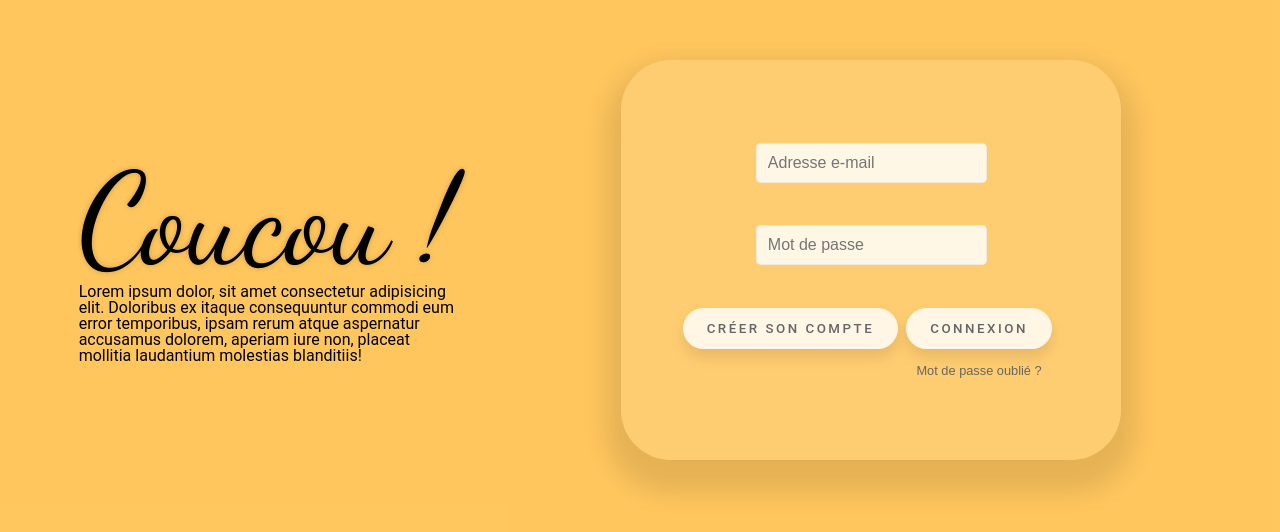
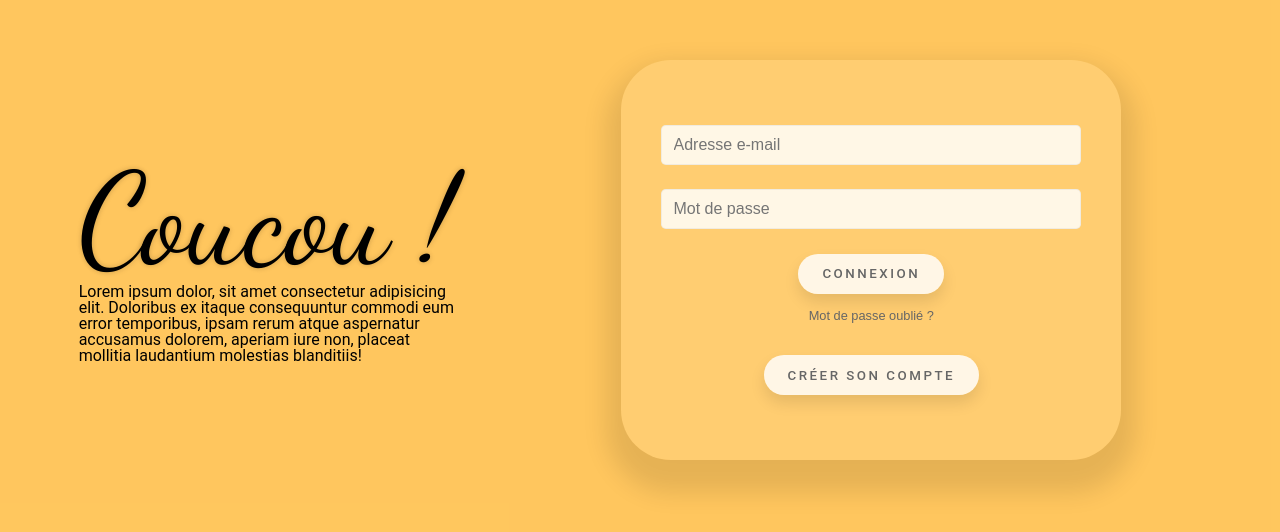
Before and after one commit to theodorebing/projet-coucou, a React app: page / in a window 1280 px wide. Shown: the part 260-792 px from the top of the page. Built offline with nearby package versions, Linux system fonts and the light colour scheme.

Commit message:
form is modified

```diff
--- a/src/components/Index/IndexLoginForm/Field/index.js
+++ b/src/components/Index/IndexLoginForm/Field/index.js
@@ -16,7 +16,7 @@ const Field = ({
   const inputId = `field-${name}`;
   return (
 
-    <div className="Field">
+    <div className="field">
       <input
         id={inputId}
         value={value}
--- a/src/components/Index/IndexLoginForm/Field/styles.scss
+++ b/src/components/Index/IndexLoginForm/Field/styles.scss
@@ -1,5 +1,8 @@
 @use 'src/styles/vars';
 
+.field {
+    width: 100%;
+}
 .indexloginform {
 
   &-input {
--- a/src/components/Index/IndexLoginForm/index.js
+++ b/src/components/Index/IndexLoginForm/index.js
@@ -39,13 +39,14 @@ const IndexLoginForm = ({
           value={password}
         />
         <div className="buttons-div">
-          <div className="buttons-div-signin">
-            <button type="submit" className="indexloginform-button-signin button">Créer son compte</button>
-          </div>
 
           <div className="buttons-div-login">
             <button type="submit" className="indexloginform-button-login button">Connexion</button>
             <span className="indexloginform-link"><a href="#">Mot de passe oublié ?</a></span>
+          </div>
+
+          <div className="buttons-div-signin">
+            <button type="submit" className="indexloginform-button-signin button">Créer son compte</button>
           </div>
         </div>
       </form>
--- a/src/components/Index/IndexLoginForm/styles.scss
+++ b/src/components/Index/IndexLoginForm/styles.scss
@@ -25,7 +25,40 @@
     height: 2.5em;
     background-color: rgba(255, 255, 255, 0.829);
   }
+
+  &-button-login {
+    text-transform: uppercase;
+    letter-spacing: 2.5px;
+    color: vars.$grey-color;
+    padding: 0.8rem 1.5rem;
+    font-family: vars.$font-button;
+    letter-spacing: 2.5px;
+    font-weight: 500;
+    border: none;
+    border-radius: 45px;
+    box-shadow: 0px 8px 15px rgba(0, 0, 0, 0.1);
+    transition: all 0.3s ease 0s;
+    cursor: pointer;
+    outline: none;
+
+    &:hover {
+      background-color: rgba(255, 255, 255, 0.850);
+      box-shadow: 0px 10px 20px rgba(0, 0, 0, 0.2);
+    }
+
+    &:active {
+      vertical-align: top;
+      padding: 0.6rem 1.3rem;
+      background-color: vars.$main-color;
+      color: #fff;
+      box-shadow: 0px 15px 20px #f6b02d71;
+      margin-top: 0.2rem;
+      margin-bottom: 0.2rem;
+    }
+  }
+
   &-button-signin {
+    margin-top: 2rem;
     text-transform: uppercase;
     letter-spacing: 2.5px;
     color: vars.$grey-color;
@@ -40,27 +73,22 @@
     transition: all 0.3s ease 0s;
     cursor: pointer;
     outline: none;
+
+    &:hover {
+      background-color: rgba(255, 255, 255, 0.850);
+      box-shadow: 0px 10px 20px rgba(0, 0, 0, 0.2);
+    }
+
+    &:active {
+      vertical-align: top;
+      padding: 0.6rem 1.3rem;
+      background-color: vars.$main-color;
+      color: #fff;
+      box-shadow: 0px 15px 20px #f6b02d71;
+      margin-top: 2.2rem;
+      margin-bottom: 0.2rem;
+    }
   }
-  &-button-login {
-    text-transform: uppercase;
-    letter-spacing: 2.5px;
-    color: vars.$grey-color;
-    margin: 0 0.5rem;
-    // margin-left:20%;
-    background-color: white;
-    padding: 0.8rem 1.5rem;
-    font-family: vars.$font-button;
-    letter-spacing: 2.5px;
-    font-weight: 500;
-    border: none;
-    border-radius: 45px;
-    box-shadow: 0px 8px 15px rgba(0, 0, 0, 0.1);
-    transition: all 0.3s ease 0s;
-    cursor: pointer;
-    outline: none;
-
-  }
-
 
   &-link{
     font-size: 0.8rem;
@@ -77,6 +105,8 @@
 
 .buttons-div {
   display: flex;
+  flex-direction: column;
+  align-items: center;
 
 
   &-login {
```
